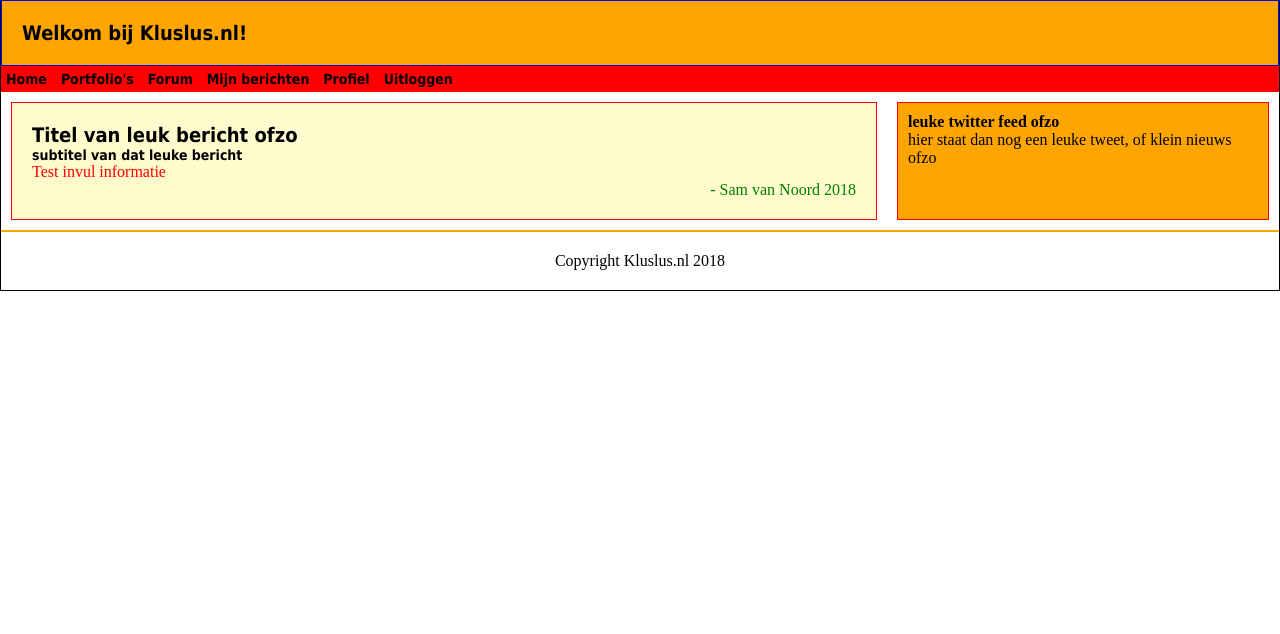
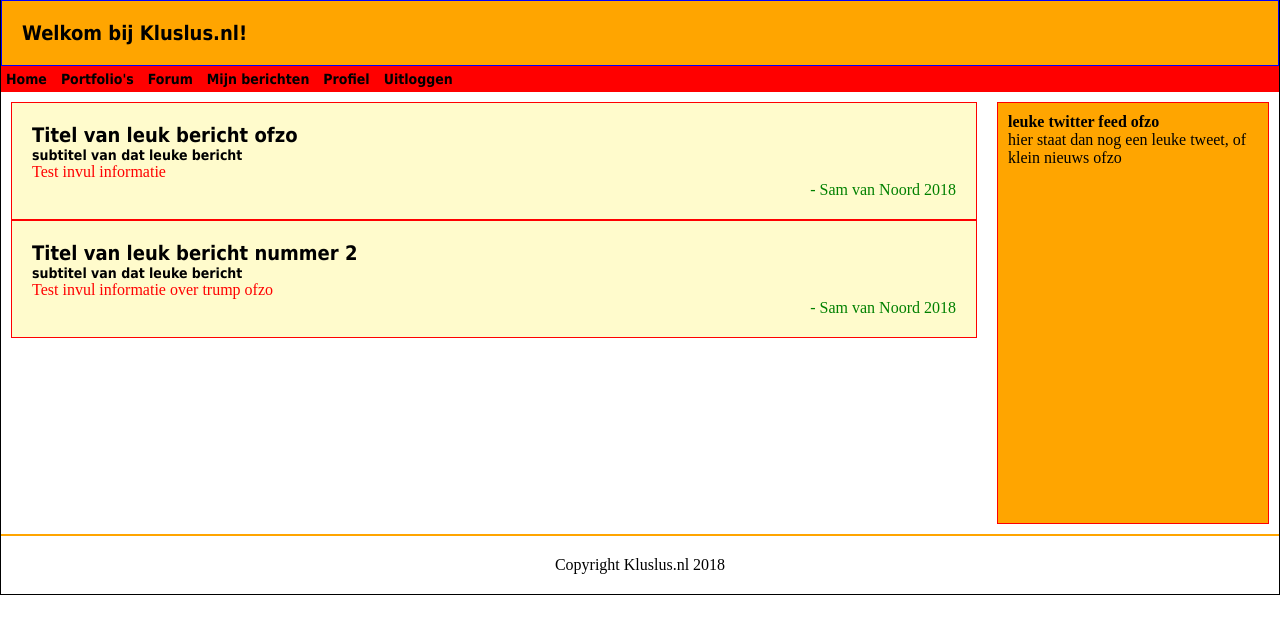
Before and after one commit to slvn99/Kluslus.nl, a PHP site: page /Home.html in a window 1280 px wide. Shown: the part 21-655 px from the top of the page. Run offline with PHP 8.4, Linux system fonts and the light colour scheme.

Commit message:
flex boxes geupdate

```diff
--- a/Website shit/Home.css
+++ b/Website shit/Home.css
@@ -57,12 +57,11 @@ body{
 }
 #the_feed{
 	border: 1px solid red;
-	float: right;
-	width: 350px;
+	width: 250px;
+	height: 400px;
 	margin: 10px;
 	padding: 10px;
 	background: #ffa500;
-	flex: 1 1 350;
 }
 #the_footer{
 	clear: both;
--- a/Website shit/Home.html
+++ b/Website shit/Home.html
@@ -40,6 +40,20 @@
 					<P>- Sam van Noord 2018</P>
 				</FOOTER>
 			</ARTICLE>
+			<ARTICLE>
+				<HEAD>
+					<HGROUP>
+						<H1 class="Sam">Titel van leuk bericht nummer 2</H1>
+						<H2>subtitel van dat leuke bericht</H2>
+					</HGROUP>
+				</HEAD>
+
+				<P>Test invul informatie over trump ofzo</P>
+
+				<FOOTER>
+					<P>- Sam van Noord 2018</P>
+				</FOOTER>
+			</ARTICLE>
 		</SECTION>
 
 		<ASIDE id="the_feed">
```
